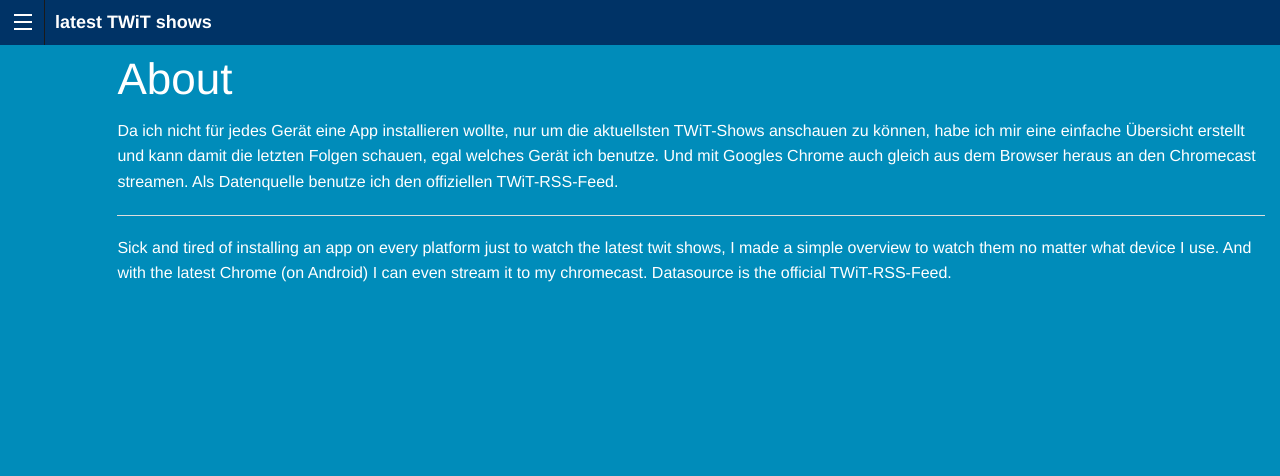
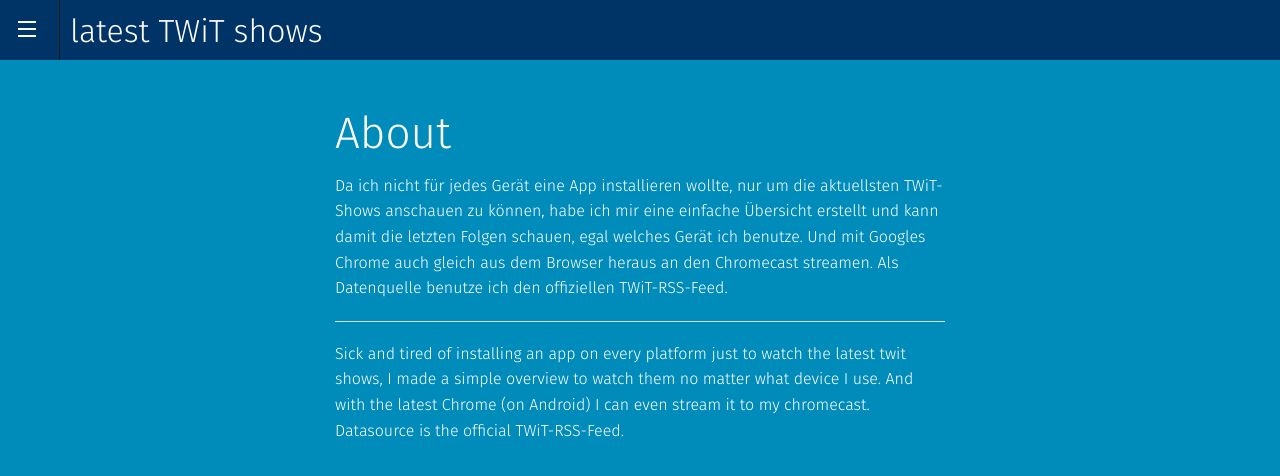
Before and after one commit to philippjauss/twit.gate107.com, a PHP site: page /about.php in a window 1280 px wide. Shown: the top 476 px of the page. Run offline with PHP 8.4, Linux system fonts and the light colour scheme.

Commit message:
Font and positioning changes
Fontsize and positioning changes on menu, overview-, video- & about-page

```diff
--- a/about.php
+++ b/about.php
@@ -40,7 +40,6 @@
       <ul class="off-canvas-list">
         <li><a href="index.php">Home</a></li>
         <li><a href="about.html">About</a></li>
-        <hr>
         <li><a href="http://www.twit.tv" target="_blank">TWiT.tv</a></li>
       </ul>
     </aside>
@@ -50,7 +49,7 @@
         <!-- main content -->
 
         <div class="row">
-            <div class="small-12 large-12 columns">
+            <div class="small-12 large-6 columns large-offset-3 columns">
                 <h1>About</h1>
                 <p>Da ich nicht für jedes Gerät eine App installieren wollte,
                     nur um die aktuellsten TWiT-Shows anschauen zu können, habe ich mir eine einfache Übersicht erstellt
--- a/customcss/styles.css
+++ b/customcss/styles.css
@@ -7,6 +7,13 @@
     Created on : 03.06.2014, 11:36:47
     Author     : Philipp
 */
+
+p,
+h1,
+h2,
+a {
+    font-family: 'Fira Sans', sans-serif;
+}
 
 #videocontainer {
     height: 100%;
@@ -24,11 +31,13 @@
     background-color: black;
 }
 
-#videopage .small-12, #videopage .large-12 {
+#videopage .small-12,
+#videopage .large-12 {
     padding: 0px;
 }
 
-#videopage .main-section {
+#videopage .main-video-section {
+    margin-top: 0px;
     padding-left: 0px;
 }
 
@@ -38,9 +47,9 @@
 
 }
 
-a, a:hover{
+/*a, a:hover{
     color: black;
-}
+}*/
 
 .row {
     max-width: 100%;
@@ -51,15 +60,10 @@
     max-height: 16.01em;
     overflow:hidden;
     float: left;
-    //padding: 1em;
     margin: 0.5em;
-    //border: solid;
-    //border-width: 1px;
-    //border-color: steelblue;
     background-color: #003366;
     background-size: 100%;
     background-repeat: no-repeat;
-
     color: white;
     position: relative;
 
@@ -73,11 +77,9 @@
     text-overflow: ellipsis;
     text-decoration: none;
     font-size: 1em;
-    font-family: 'Fira Sans', sans-serif;
 }
 
 .showtitletext {
-
     bottom: 0;
     width: 100%;
     background-color: #003366;
@@ -88,17 +90,55 @@
     margin-top: 0em;
     color: white;
     font-size: 1.3em;
-    font-family: 'Fira Sans', sans-serif;
+}
 
-}
+
 
 .tab-bar {
     background: #003366;
+    height: 60px;
 }
+.left-small {
+    width: 60px;
+    height: 60px;
+}
+
+.tab-bar .menu-icon {
+    width: 60px;
+    height: 60px;
+}
+
+.tab-bar .menu-icon span:after {
+    left: 1.2rem;
+}
+
+.tab-bar-section {
+    text-align: left;
+}
+
+.tab-bar-section.middle {
+    left: 60px;
+    top: 9px;
+}
+
+.tab-bar h1 {
+    font-size: 2em;
+    font-weight: normal;
+}
+
+.tab-bar h1 a {
+    display: block;
+}
+
 
 .off-canvas-wrap {
     height: 100%;
     overflow-y: auto;
+}
+
+.off-canvas-list a {
+    font-size: 1.4em;
+    font-weight: normal;
 }
 .inner-wrap {
     min-height: 100%;
@@ -108,13 +148,13 @@
     background: #003366;
 }
 
-p, h1 {
+p,
+h1,
+.title a{
     color: white;
 }
 
-.title a {
-    color: white;
-}
+
 
 #siteloader {
     position: absolute;
@@ -124,6 +164,13 @@
     margin:-100px 0 0 -100px;
     text-align: center;
 }
+
+.main-section,
+.main-video-section {
+    margin-top: 40px;
+}
+
+
 /* http://signalvnoise.com/posts/2577-loading-spinner-animation-using-css-and-webkit */
 /* start basic spinner styles*/
 
@@ -280,10 +327,17 @@
     .small-12 {
         padding: 0px;
     }
+    .tab-bar h1 {
+        font-size: 1.4em;
+
+    }
+    .main-video-section {
+        margin-top: 0px;
+    }
 }
 
 @media only screen and (min-width: 40.063em) {
-    .main-section {
+    .main-video-section {
         padding-left: 8%;
     }
     .showtile {
@@ -292,7 +346,7 @@
 }
 
 @media only screen and (min-width: 64.063em) {
-    .main-section {
+    .main-video-section {
         padding-left: 8%;
     }
     .showtile {
@@ -301,7 +355,7 @@
 }
 
 @media only screen and (min-width: 90.063em) {
-    .main-section {
+    .main-video-section {
         padding-left: 7.5%;
     }
     .showtile {
@@ -311,13 +365,12 @@
 }
 
 @media only screen and (min-width: 120.063em) {
-    .main-section {
-            padding-left: 7.5%;
+    .main-video-section {
+        padding-left: 7.5%;
     }
     .showtile {
         border: solid;
         border-color: brown;
         width: 9%;
-
     }
 }
--- a/index.php
+++ b/index.php
@@ -37,13 +37,12 @@
       <ul class="off-canvas-list">
         <li><a href="index.php">Home</a></li>
         <li><a href="about.php">About</a></li>
-        <hr>
         <li><a href="http://www.twit.tv" target="_blank">TWiT.tv</a></li>
       </ul>
     </aside>
 
 
-    <section class="main-section">
+    <section class="main-video-section">
 
         <!-- show loading animation -->
         <div id="siteloader">
--- a/video.php
+++ b/video.php
@@ -36,13 +36,12 @@
       <ul class="off-canvas-list">
         <li><a href="index.php">Home</a></li>
         <li><a href="about.php">About</a></li>
-        <hr>
         <li><a href="http://www.twit.tv" target="_blank">TWiT.tv</a></li>
       </ul>
     </aside>
 
 
-    <section class="main-section">
+    <section class="main-video-section">
         <div class="row">
             <div class="small-12 large-12 columns">
     <div id="videocontainer">
```
